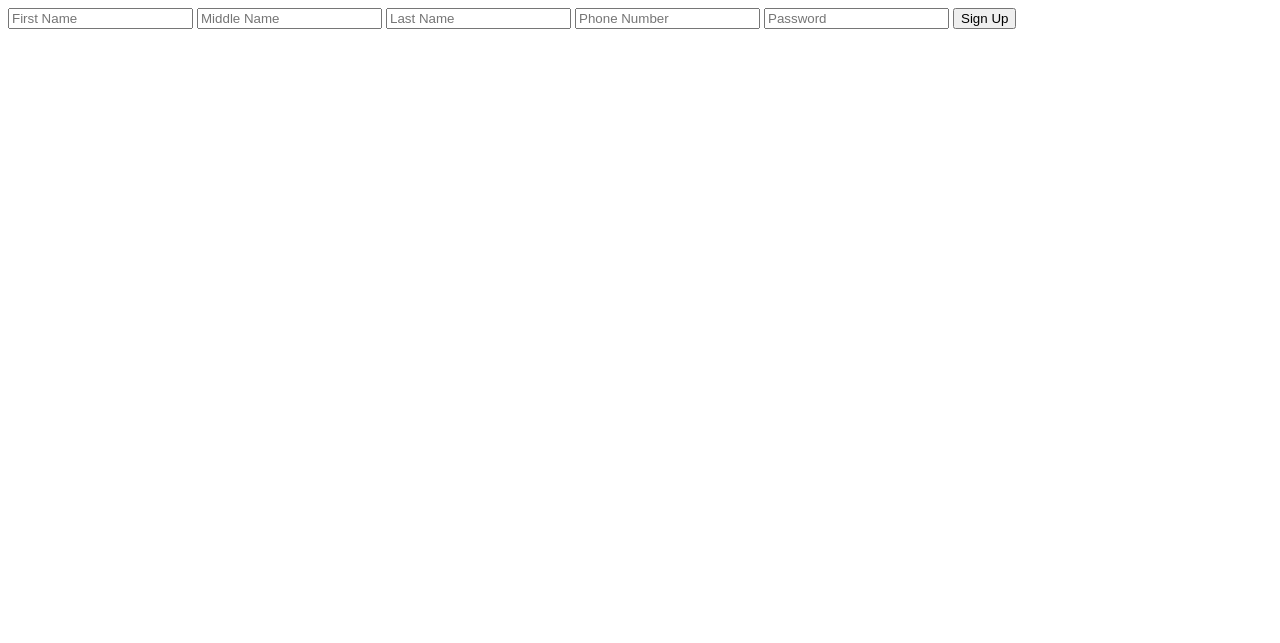
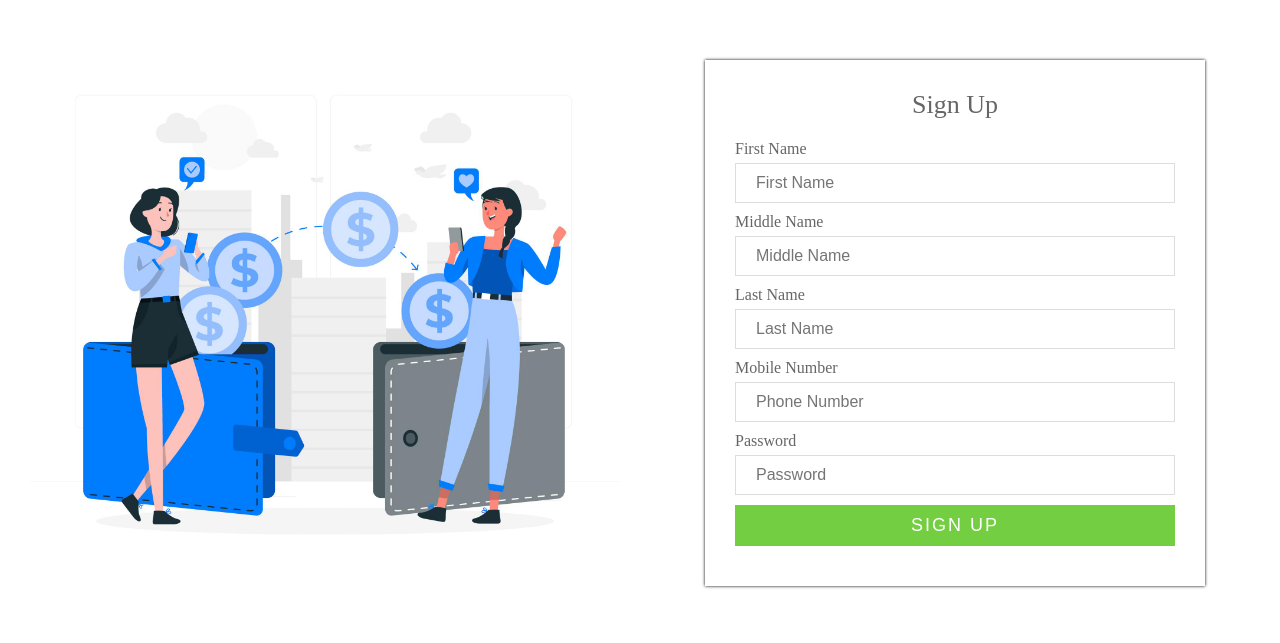
Before and after one commit to bharats97/epayments, a PHP site: page /signup/index.php in a window 1280 px wide. Shown: the top 643 px of the page. Run offline with PHP 8.4, Linux system fonts and the light colour scheme; style sheets or scripts are compiled from the project's sources; some libraries are stand-ins or nearby versions.

Commit message:
updated login/signup page

```diff
--- a/login/index.php
+++ b/login/index.php
@@ -16,6 +16,8 @@ include("../resources/header.php");
             <input type="password" name="password" id="password"required />
             <input type="submit" value="Login" class="button" id="login"/>
           </div>
+          Don't have an account?
+          <a href="/epayments/signup">Sign up</a>
       </form>
 
 </div>
--- /dev/null
+++ b/resources/css/signup.css
@@ -0,0 +1,9 @@
+.float-container {
+    padding: 10px;
+}
+
+.float-child {
+    width: 50%;
+    float: left;
+    padding: 20px;
+}
--- a/signup/index.php
+++ b/signup/index.php
@@ -1,9 +1,39 @@
-<script type="text/javascript" src="../resources/js/signup/signup_validations.js"></script>
-<form action="../app/signup/db_insert.php" method="post">
-    <input type="text" class="txt-fld" name="firstname" placeholder="First Name" onkeyup="validateFname()">
-    <input type="text" class="txt-fld" name="middlename" placeholder="Middle Name">
-    <input type="text" class="txt-fld" name="lastname" placeholder="Last Name">
-    <input type="text" class="txt-fld" name="contact" placeholder="Phone Number">
-    <input type="password" class="txt-fld" name="password" placeholder="Password">
-    <input type="submit" class="btn" value="Sign Up">
-</form>
+
+<?php
+include("../resources/header.php");
+?>
+<link rel="stylesheet" type="text/css" href="../resources/css/tab_style_form.css">
+<link rel="stylesheet" type="text/css" href="../resources/css/signup.css">
+<div class="float-container">
+	<div class="float-child">
+		<img src="../resources/images/transfer.jpg" height="100%" width="100%">
+	</div>
+	<div class="float-child">
+
+		<div class="forms">
+			<form action="../app/signup/db_insert.php" method="post">
+				<h1>Sign Up</h1>
+				<p id="error_message"></p>
+				<p id="response_message"></p>
+
+				<div class="input-field">
+					<label for="firstname">First Name</label>
+					<input type="text" name="firstname" placeholder="First Name" onkeyup="validateFname()">
+					<label for="middlename">Middle Name</label>
+					<input type="text" name="middlename" placeholder="Middle Name">
+					<label for="lastname">Last Name</label>
+					<input type="text"  name="lastname" placeholder="Last Name">
+					<label for="contact">Mobile Number</label>
+					<input type="text"  name="contact" placeholder="Phone Number">
+					<label for="password">Password</label>
+					<input type="password" name="password" placeholder="Password">
+					<input type="submit" value="Sign Up" class="button" id="Sign Up"/>
+				</div>
+			</form>
+
+		</div>
+	</div>
+</div>
+<?php
+include("../resources/footer.php");
+?>
```
Also changed, not shown: resources/images/transfer.jpg (added).
